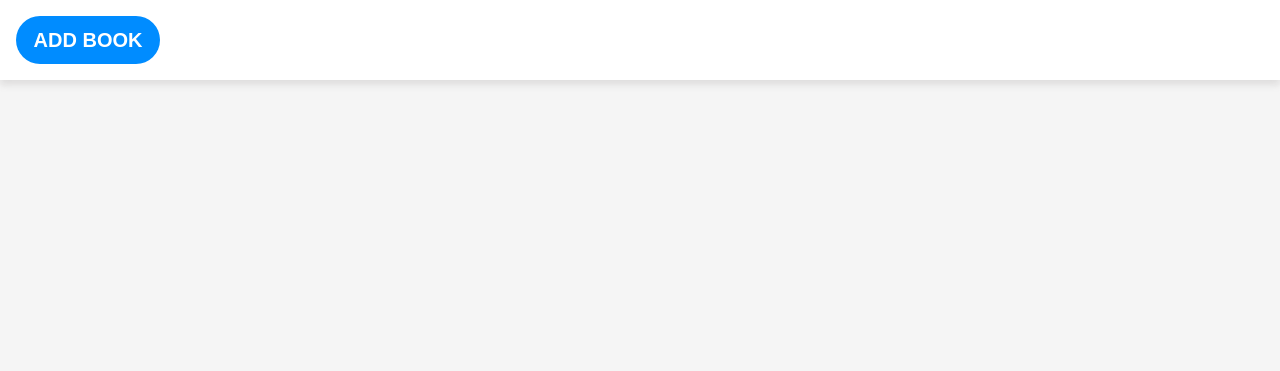
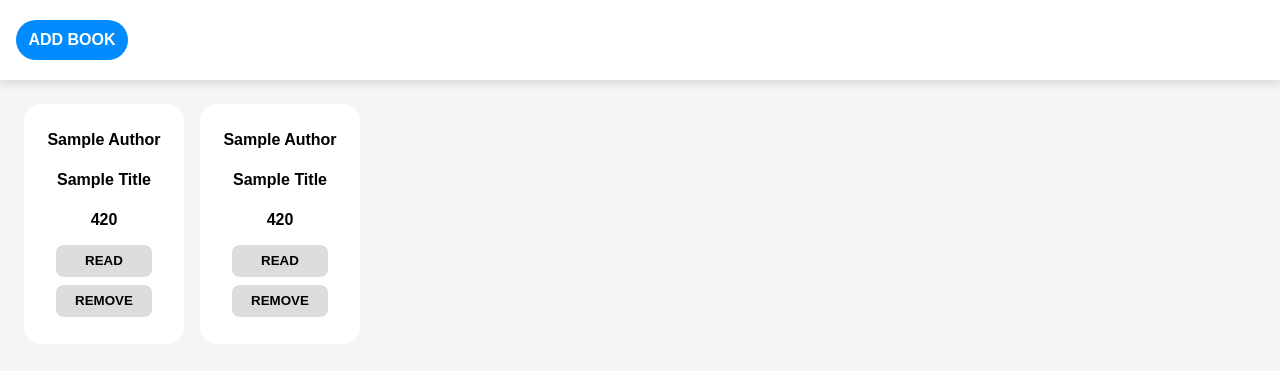
Before and after one commit to Nutty-Nuts/odin-library, a plain HTML site: page index.html in a window 1280 px wide. Drawn offline with nearby package versions, Linux system fonts and the light colour scheme.

Commit message:
book area

```diff
--- a/index.html
+++ b/index.html
@@ -48,6 +48,26 @@
                     </div>
                 </div>
             </div>
+            <div class="books">
+                <div class="book">
+                    <div>Sample Author</div>
+                    <div>Sample Title</div>
+                    <div>420</div>
+
+                    <button>READ</button>
+                    <br />
+                    <button>REMOVE</button>
+                </div>
+                <div class="book">
+                    <div>Sample Author</div>
+                    <div>Sample Title</div>
+                    <div>420</div>
+
+                    <button>READ</button>
+                    <br />
+                    <button>REMOVE</button>
+                </div>
+            </div>
         </div>
     </body>
     <script src="main.js"></script>
--- a/styles.css
+++ b/styles.css
@@ -32,11 +32,11 @@ body {
     background-color: rgb(0, 140, 255);
 
     color: white;
-    font-size: 20px;
+    font-size: 16px;
     font-weight: bolder;
 
-    width: 9rem;
-    height: 3rem;
+    width: 7rem;
+    height: 2.5rem;
 }
 
 .navbar .btn:hover {
@@ -124,3 +124,48 @@ body {
 .modal .popup .form > form > .btn {
     padding: 0rem;
 }
+
+.books {
+    display: grid;
+
+    grid-template-columns: repeat(auto-fit, 10rem);
+    grid-template-rows: repeat(auto-fit, 15rem);
+
+    gap: 1rem;
+
+    padding: 1.5rem;
+}
+
+.book {
+    background-color: white;
+    border-radius: 1rem;
+    box-sizing: border-box;
+
+    padding: 1rem;
+
+    text-align: center;
+
+    line-height: 2.5rem;
+}
+
+.book > button {
+    background-color: gainsboro;
+
+    height: 2rem;
+    width: 6rem;
+
+    border-radius: 0.5rem;
+    border: none;
+
+    font-weight: bolder;
+}
+
+.book > button:hover {
+    background-color: rgb(183, 182, 182);
+    color: white;
+    transition: 0.2s;
+}
+
+.book > button:active {
+    background-color: gray;
+}
```
